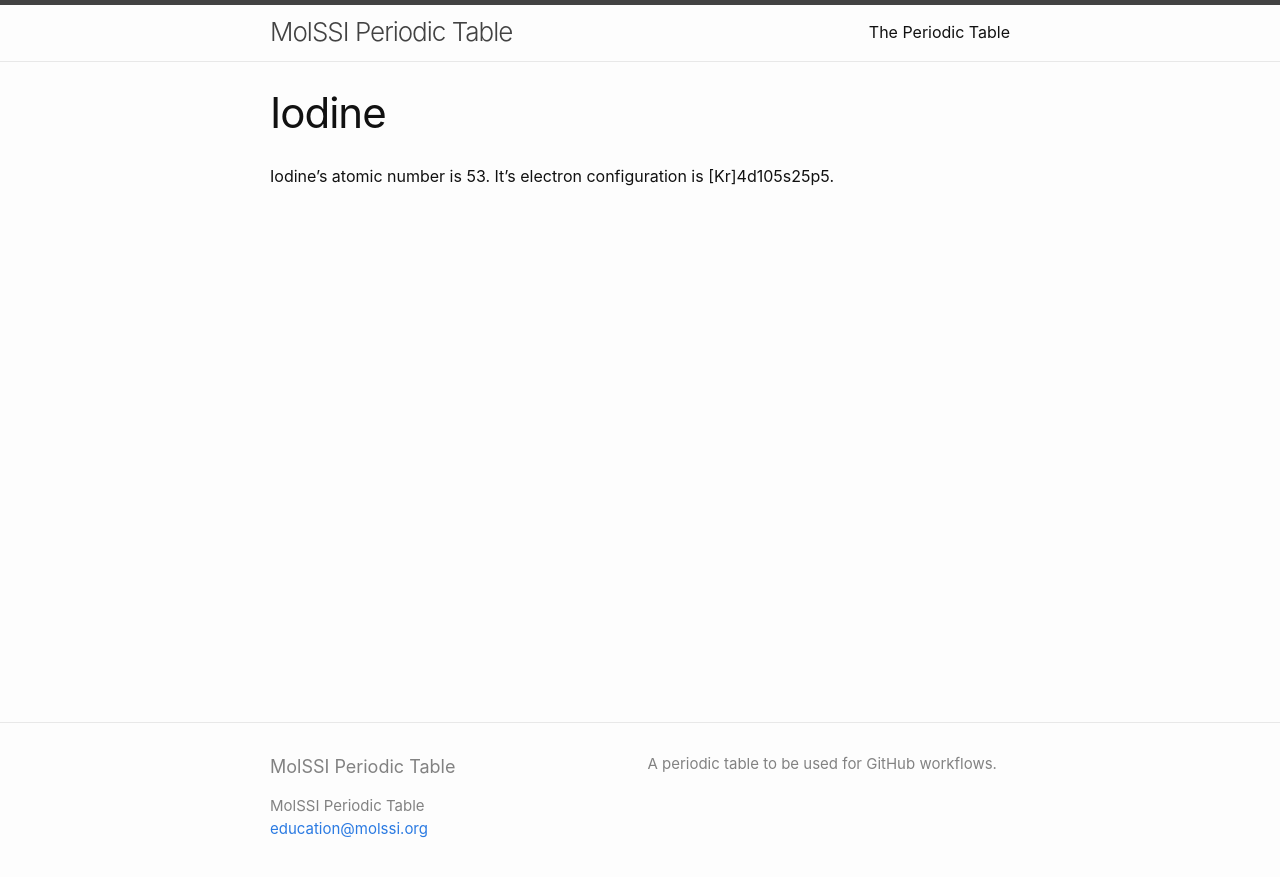
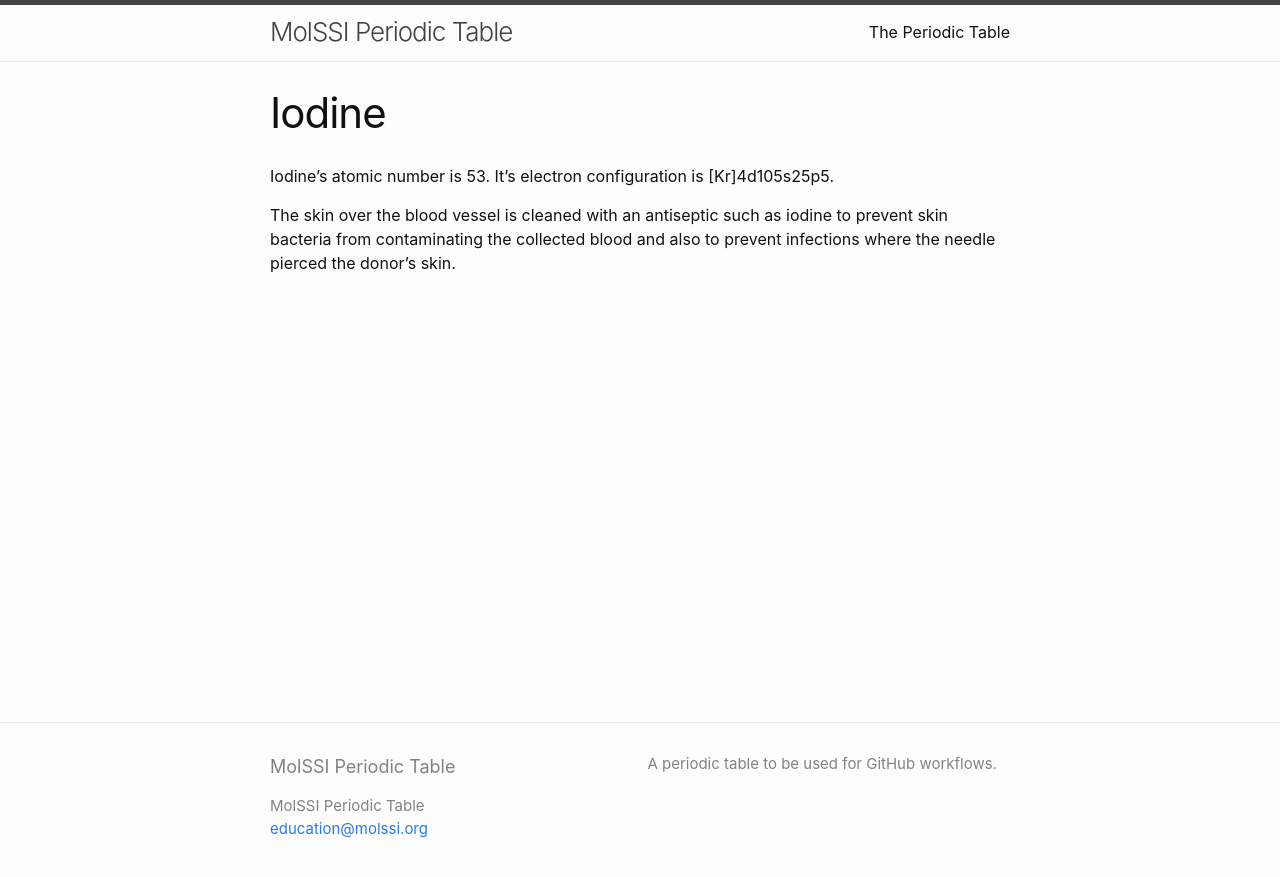
Before and after one commit to MolSSI-Education/periodic-table, a Jekyll site: the page built from elements/iodine.md, in a window 1280 px wide. Shown: the top 877 px of the page. Built offline with Jekyll 4.4.1, drawn with Linux system fonts in a browser that asks for light colours.

Commit message:
iodine edit

```diff
--- a/elements/iodine.md
+++ b/elements/iodine.md
@@ -4,3 +4,5 @@ title: Iodine
 ---
 
 Iodine's atomic number is 53. It's electron configuration is [Kr]4d105s25p5.
+
+The skin over the blood vessel is cleaned with an antiseptic such as iodine to prevent skin bacteria from contaminating the collected blood and also to prevent infections where the needle pierced the donor's skin.
```
